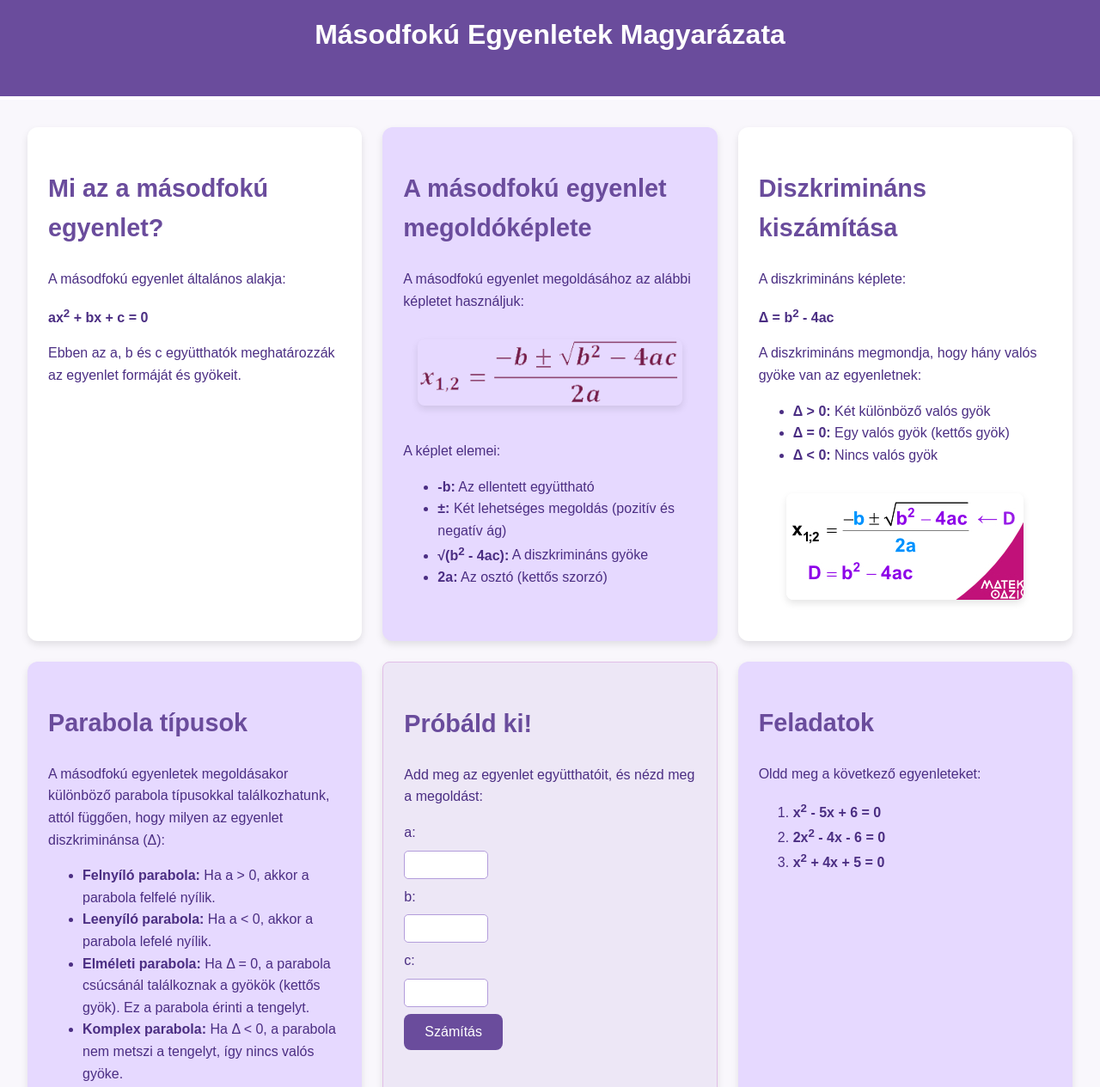
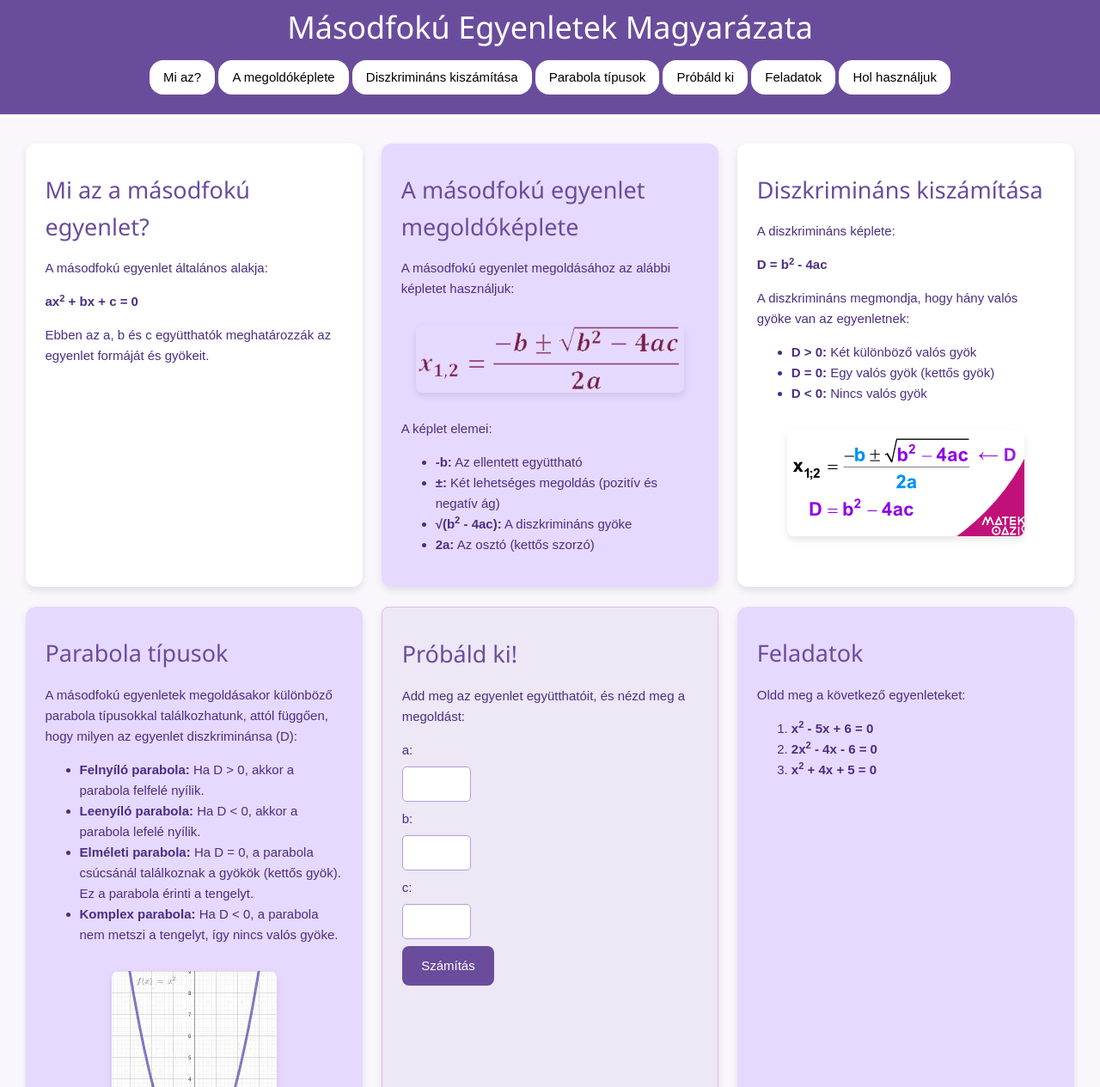
Before and after one commit to tthleila/masodfokuegyenlet, a plain HTML site: page index.html in a window 1280 px wide. Shown: the part 30-1295 px from the top of the page at 86% size. Drawn offline with nearby package versions, Linux system fonts and the light colour scheme.

Commit message:
Update index.html

```diff
--- a/index.html
+++ b/index.html
@@ -3,6 +3,8 @@
 <head>
     <meta charset="UTF-8">
     <meta name="viewport" content="width=device-width, initial-scale=1.0">
+
+    <link rel="stylesheet" href="https://www.w3schools.com/w3css/4/w3.css">
     <title>Másodfokú Egyenletek Magyarázata</title>
     <style>
         body {
@@ -132,12 +134,23 @@
             border-radius: 12px;
             box-shadow: 0 4px 8px rgba(0, 0, 0, 0.1);
         }
+        .hover-effect:hover {
+    background-color: #e6d9ff !important;
+}
+
     </style>
 </head>
 <body>
 
     <header>
         <h1>Másodfokú Egyenletek Magyarázata</h1>
+        <button class="w3-button w3-white w3-round-xlarge ">Mi az?</button>
+        <button class="w3-button w3-white w3-round-xlarge ">A  megoldóképlete</button>
+        <button class="w3-button w3-white w3-round-xlarge ">Diszkrimináns kiszámítása</button>
+        <button class="w3-button w3-white w3-round-xlarge ">Parabola típusok</button>
+        <button class="w3-button w3-white w3-round-xlarge ">Próbáld ki</button>
+        <button class="w3-button w3-white w3-round-xlarge">Feladatok</button>
+        <button class="w3-button w3-white w3-round-xlarge ">Hol használjuk</button>
     </header>
 
     <main>
@@ -168,12 +181,12 @@
         <div class="card">
             <h2>Diszkrimináns kiszámítása</h2>
             <p>A diszkrimináns képlete:</p>
-            <p><strong>&Delta; = b<sup>2</sup> - 4ac</strong></p>
+            <p><strong>D = b<sup>2</sup> - 4ac</strong></p>
             <p>A diszkrimináns megmondja, hogy hány valós gyöke van az egyenletnek:</p>
             <ul>
-                <li><strong>&Delta; > 0:</strong> Két különböző valós gyök</li>
-                <li><strong>&Delta; = 0:</strong> Egy valós gyök (kettős gyök)</li>
-                <li><strong>&Delta; < 0:</strong> Nincs valós gyök</li>
+                <li><strong>D > 0:</strong> Két különböző valós gyök</li>
+                <li><strong>D = 0:</strong> Egy valós gyök (kettős gyök)</li>
+                <li><strong>D < 0:</strong> Nincs valós gyök</li>
             </ul>
             <div class="image-section">
                 <img src="kep3.png" alt="Diszkrimináns magyarázata">
@@ -181,12 +194,12 @@
         </div>
         <div class="card">
             <h2>Parabola típusok</h2>
-            <p>A másodfokú egyenletek megoldásakor különböző parabola típusokkal találkozhatunk, attól függően, hogy milyen az egyenlet diszkriminánsa (Δ):</p>
+            <p>A másodfokú egyenletek megoldásakor különböző parabola típusokkal találkozhatunk, attól függően, hogy milyen az egyenlet diszkriminánsa (D):</p>
             <ul>
-                <li><strong>Felnyíló parabola:</strong> Ha a > 0, akkor a parabola felfelé nyílik.</li>
-                <li><strong>Leenyíló parabola:</strong> Ha a < 0, akkor a parabola lefelé nyílik.</li>
-                <li><strong>Elméleti parabola:</strong> Ha Δ = 0, a parabola csúcsánál találkoznak a gyökök (kettős gyök). Ez a parabola érinti a tengelyt.</li>
-                <li><strong>Komplex parabola:</strong> Ha Δ < 0, a parabola nem metszi a tengelyt, így nincs valós gyöke.</li>
+                <li><strong>Felnyíló parabola:</strong> Ha D > 0, akkor a parabola felfelé nyílik.</li>
+                <li><strong>Leenyíló parabola:</strong> Ha D < 0, akkor a parabola lefelé nyílik.</li>
+                <li><strong>Elméleti parabola:</strong> Ha D = 0, a parabola csúcsánál találkoznak a gyökök (kettős gyök). Ez a parabola érinti a tengelyt.</li>
+                <li><strong>Komplex parabola:</strong> Ha D < 0, a parabola nem metszi a tengelyt, így nincs valós gyöke.</li>
             </ul>
             <div class="image-section">
                 <img src="kep4.png" alt="Parabola típusok">
@@ -219,12 +232,26 @@
             <p>A másodfokú egyenletek alkalmazása széleskörű: megtalálhatók a fizikában, a mérnöki tudományokban, a közgazdaságtanban, és akár a biológiai modellekben is.</p>
         </div>
     </main>
-
     <footer>
-        <p>Készítették: <strong>Tóth Leila Anasztázia és Szűcs Dominika</strong></p>
+        <p>
+            Készítették:
+            <strong>
+                <a href="https://tthleila.github.io/munkaim/" target="_blank">Tóth Leila Anasztázia</a>
+                és
+                <a href="https://szucsdominika.hu" target="_blank">Szűcs Dominika</a>
+            </strong>
+        </p>
     </footer>
 
     <script>
+document.addEventListener("DOMContentLoaded", function () {
+    const buttons = document.querySelectorAll("header button");
+
+    buttons.forEach(button => {
+        button.classList.add("hover-effect");
+    });
+});
+
         function solveEquation() {
             const a = parseFloat(document.getElementById('a').value);
             const b = parseFloat(document.getElementById('b').value);
@@ -245,7 +272,8 @@
             }
 
             resultDiv.style.display = 'block';
-        }
+            }
+
     </script>
 </body>
-</html>﻿
+</html>
```
